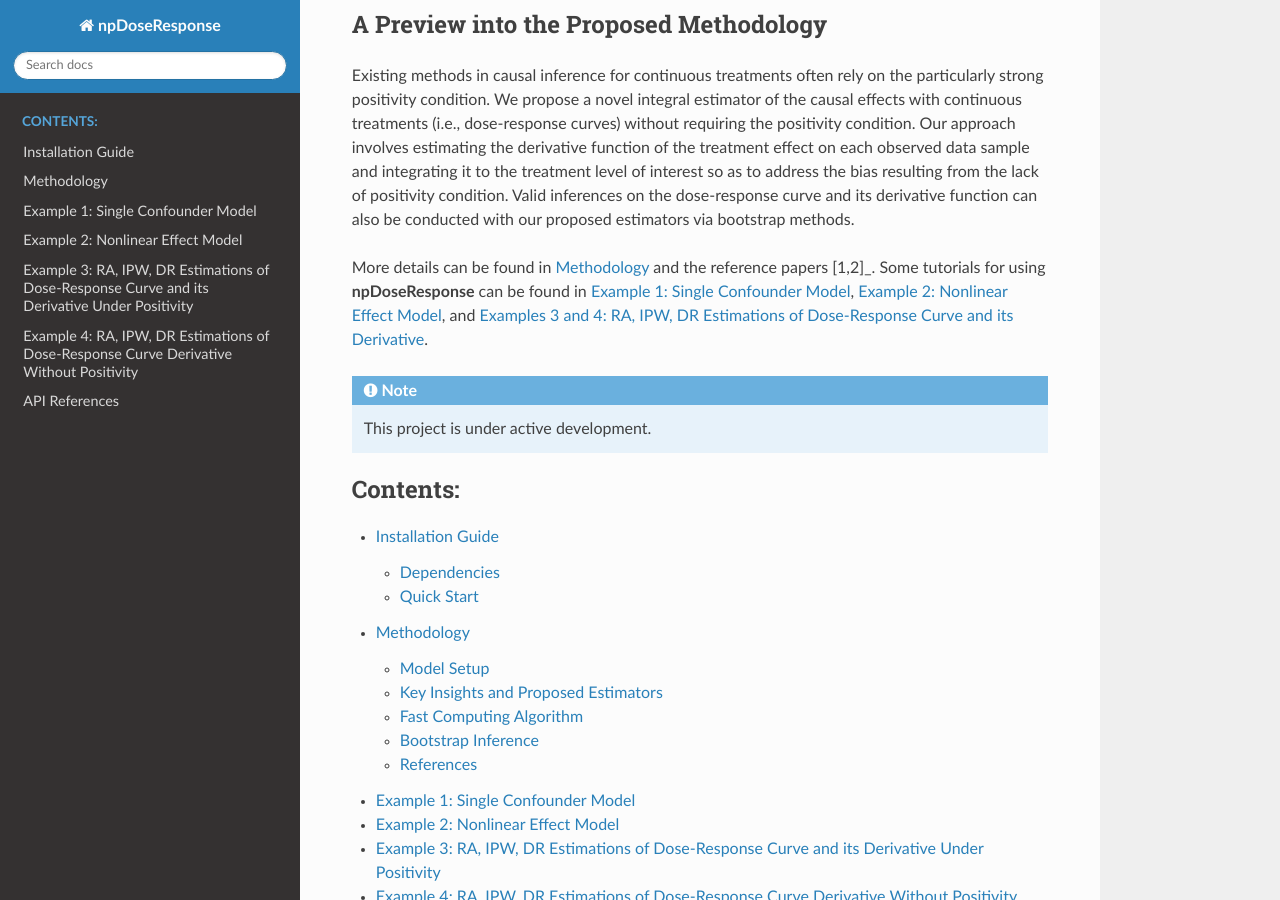
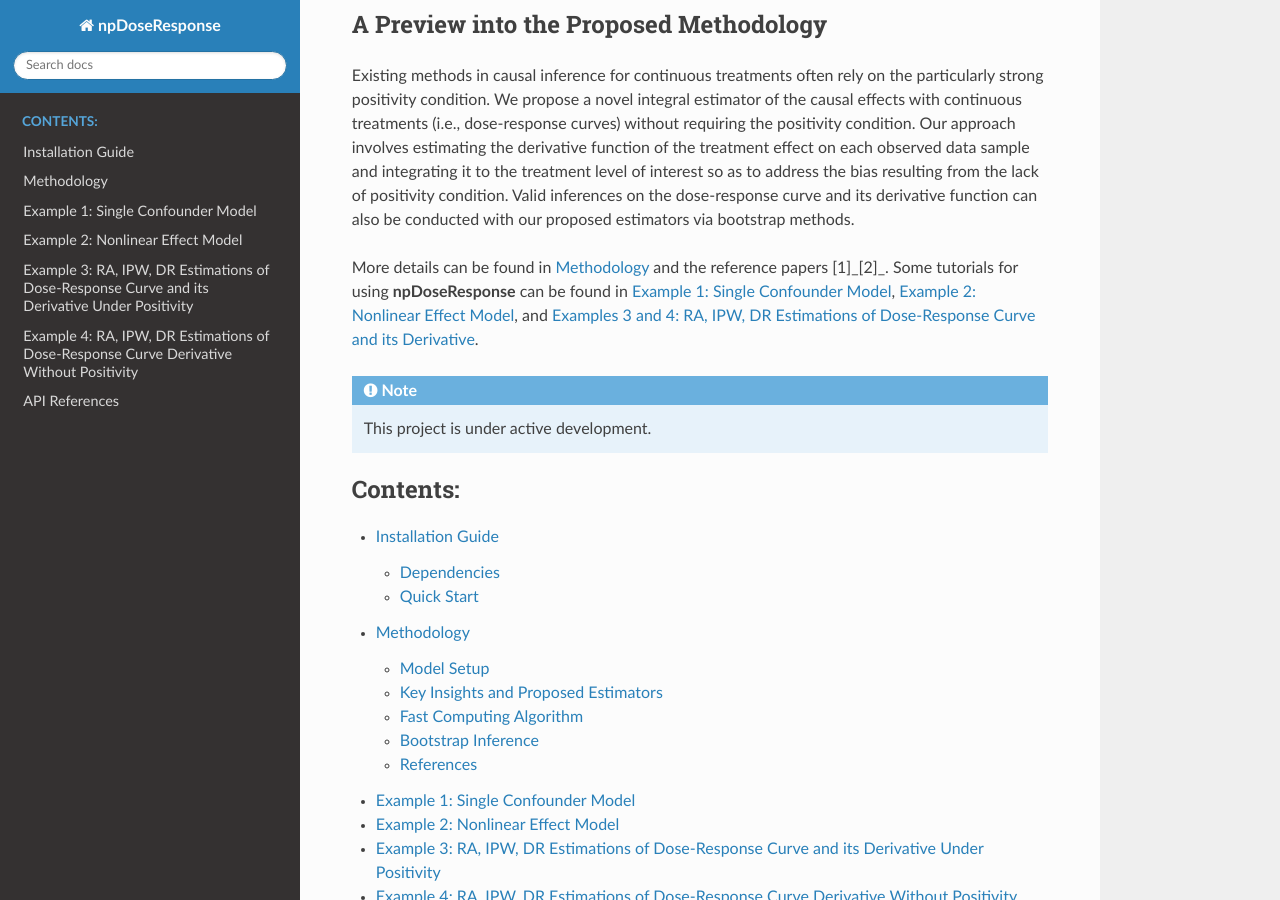
Before and after one commit to zhangyk8/npDoseResponse, a Sphinx documentation site: the page built from docs/source/index.rst, in a window 1280 px wide and 900 px high, scrolled down 309 px. Built offline with Sphinx 7.4.7 and the Read the Docs theme 3.1.0, drawn with Linux system fonts in a browser that asks for light colours.

Commit message:
Add files via upload

```diff
--- a/docs/source/index.rst
+++ b/docs/source/index.rst
@@ -8,7 +8,7 @@ A Preview into the Proposed Methodology
 
 Existing methods in causal inference for continuous treatments often rely on the particularly strong positivity condition. We propose a novel integral estimator of the causal effects with continuous treatments (i.e., dose-response curves) without requiring the positivity condition. Our approach involves estimating the derivative function of the treatment effect on each observed data sample and integrating it to the treatment level of interest so as to address the bias resulting from the lack of positivity condition. Valid inferences on the dose-response curve and its derivative function can also be conducted with our proposed estimators via bootstrap methods.
 
-More details can be found in :doc:`Methodology <method>` and the reference papers [1,2]_. Some tutorials for using **npDoseResponse** can be found in :doc:`Example 1: Single Confounder Model <Example_Single_Conf>`, :doc:`Example 2: Nonlinear Effect Model <Example_Nonlinear_Effect>`, and :doc:`Examples 3 and 4: RA, IPW, DR Estimations of Dose-Response Curve and its Derivative <Example_DR_Est>`.
+More details can be found in :doc:`Methodology <method>` and the reference papers [1]_[2]_. Some tutorials for using **npDoseResponse** can be found in :doc:`Example 1: Single Confounder Model <Example_Single_Conf>`, :doc:`Example 2: Nonlinear Effect Model <Example_Nonlinear_Effect>`, and :doc:`Examples 3 and 4: RA, IPW, DR Estimations of Dose-Response Curve and its Derivative <Example_DR_Est>`.
 
 .. note::
 
```
